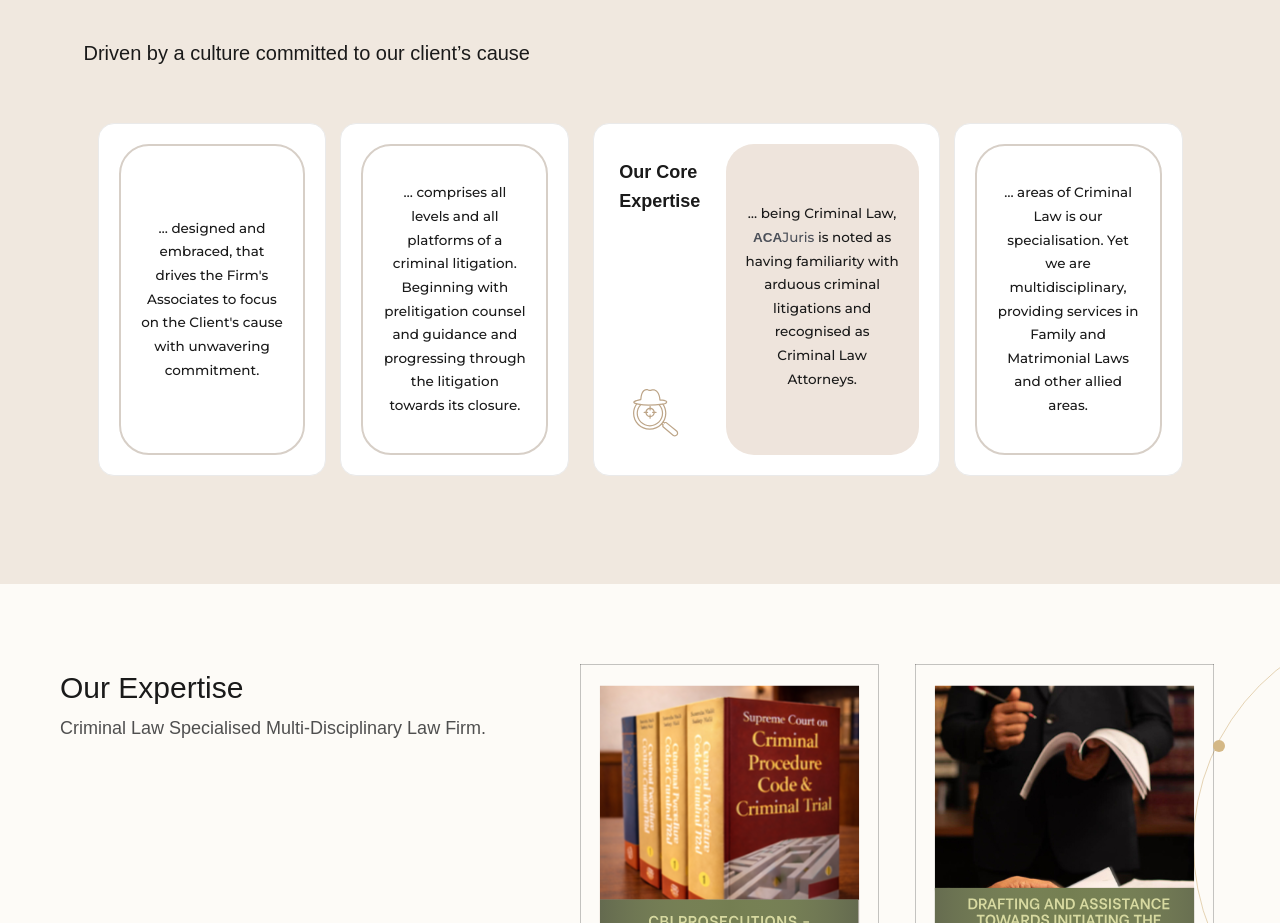
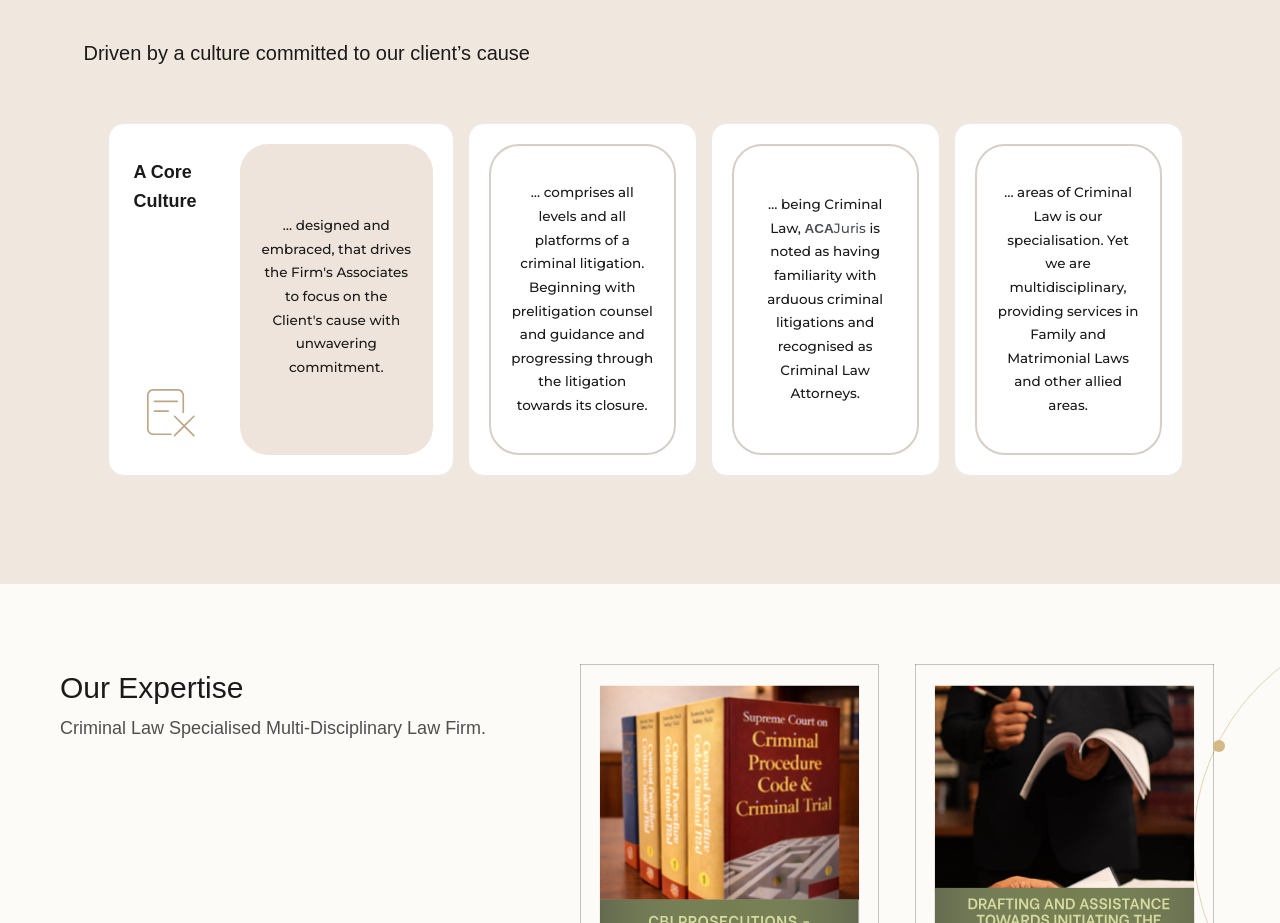
Before and after one commit to Chiru2025d/Amar-Correa-Associates, a Next.js app: page / in a window 1280 px wide. Shown: the part 1420-2343 px from the top of the page. Built offline with nearby package versions, Linux system fonts and the light colour scheme; a web font is replaced by a local one.

Commit message:
feat: increase culture card auto-rotation interval to 8 seconds

```diff
--- a/src/components/home/client-cause.jsx
+++ b/src/components/home/client-cause.jsx
@@ -62,7 +62,7 @@ export default function Culture() {
 
     const interval = setInterval(() => {
       setActiveIndex((prev) => (prev + 1) % cards.length);
-    }, 3000); // Change card every 3 seconds
+    }, 8000); // Change card every 8 seconds
 
     return () => clearInterval(interval);
   }, [isVisible, isMobile, cards.length]);
```
